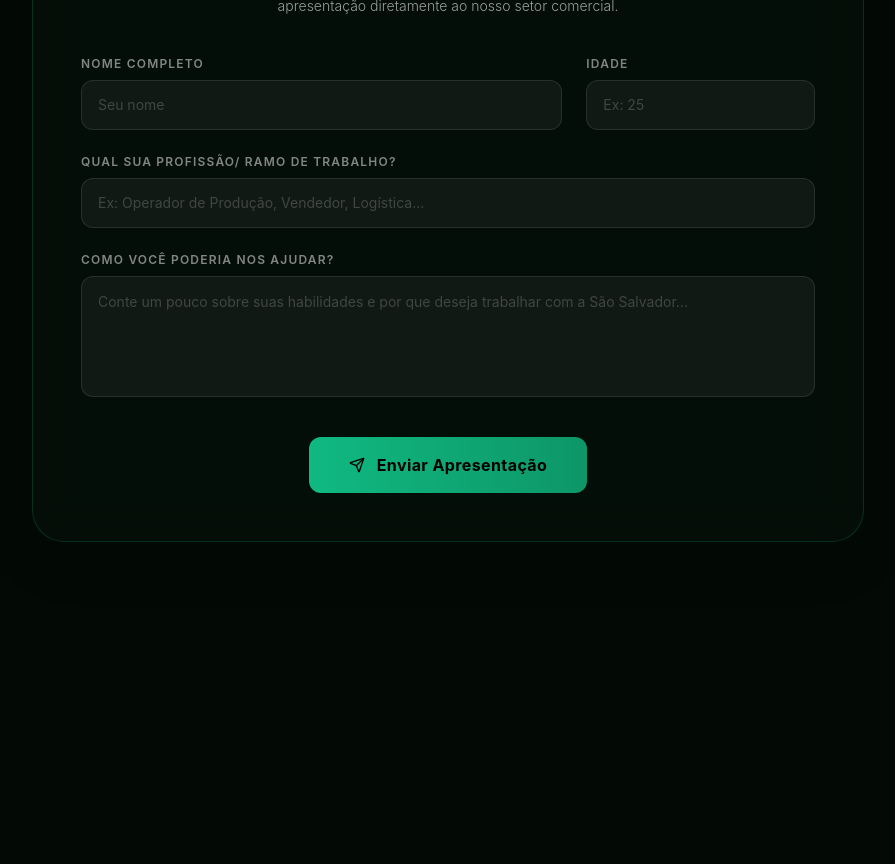
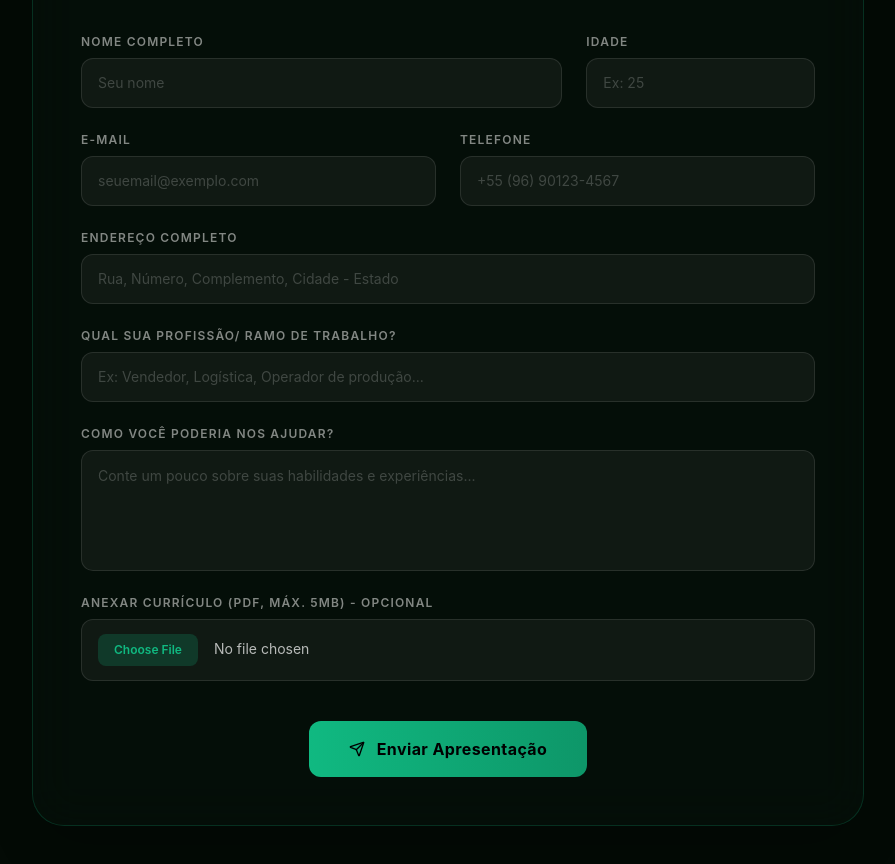
Before and after one commit to H41K3/saosalvador, a React (Vite) app: page / in a window 1280 px wide. Shown: the part 3700-4564 px from the top of the page, without its empty margins (192-1087 px from the left). Before the commit the page ends 4393 px from the top, so only its background shows below. Built offline with nearby package versions, Linux system fonts and the light colour scheme.

Commit message:
Melhorias

```diff
--- a/src/App.tsx
+++ b/src/App.tsx
@@ -1,4 +1,4 @@
-import { useState } from "react";
+import { useState, useRef } from "react";
 import {
   ShoppingBag,
   ArrowRight,
@@ -17,8 +17,17 @@ function App() {
   // Estados para armazenar os campos do formulário
   const [nome, setNome] = useState("");
   const [idade, setIdade] = useState("");
+  const [email, setEmail] = useState("");
+  const [telefone, setTelefone] = useState("");
+  const [endereco, setEndereco] = useState("");
   const [profissao, setProfissao] = useState("");
-  const [motivo, setMotivo] = useState("");
+  const [habilidades, setHabilidades] = useState(""); // Atualizado para Habilidades
+
+  // Estado para armazenar o arquivo do currículo
+  const [curriculo, setCurriculo] = useState<File | null>(null);
+
+  // Referência para limpar o input de arquivo depois de enviar
+  const fileInputRef = useRef<HTMLInputElement>(null);
 
   // Estados para o envio do e-mail direto
   const [isSubmitting, setIsSubmitting] = useState(false);
@@ -27,35 +36,55 @@ function App() {
   // Estado para controlar o menu mobile
   const [isMobileMenuOpen, setIsMobileMenuOpen] = useState(false);
 
-  // Função ATUALIZADA para envio direto pelo FormSubmit
+  // Função para processar o formulário e enviar pelo FormSubmit
   const handleFormSubmit = async (e: React.FormEvent) => {
     e.preventDefault();
     setIsSubmitting(true);
 
     try {
-      // Dispara os dados ocultamente para a API do FormSubmit
-      const response = await fetch("https://formsubmit.co/ajax/comercialssalvador@gmail.com", {
+      // Usamos FormData em vez de JSON para suportar o envio de arquivos reais
+      const formData = new FormData();
+      formData.append("_subject", `Novo Currículo - Trabalhe Conosco: ${nome}`);
+      formData.append("_captcha", "false"); // Evita que o FormSubmit peça verificação de robô
+      formData.append("Nome", nome);
+      formData.append("Idade", idade);
+      formData.append("E-mail", email);
+      formData.append("Telefone", telefone);
+      formData.append("Endereço", endereco);
+      formData.append("Profissão", profissao);
+      formData.append("Habilidades", habilidades);
+
+      // Anexa o currículo se a pessoa tiver selecionado um
+      if (curriculo) {
+        formData.append("Curriculo_Anexo", curriculo);
+      }
+
+      // Dispara os dados para a rota oficial (sem o /ajax/) para suportar arquivos, mas mantendo a tela estática
+      const response = await fetch(
+        "https://formsubmit.co/comercialssalvador@gmail.com",
+        {
           method: "POST",
           headers: {
-          "Content-Type": "application/json",
             Accept: "application/json",
           },
-        body: JSON.stringify({
-          _subject: `Novo Currículo - Trabalhe Conosco: ${nome}`, // Assunto do e-mail
-          Nome: nome,
-          Idade: idade,
-          Profissão: profissao,
-          Motivação: motivo,
-        }),
-      });
+          body: formData,
+        },
+      );
 
       if (response.ok) {
         setIsSuccess(true);
         // Limpa os campos após enviar
         setNome("");
         setIdade("");
+        setEmail("");
+        setTelefone("");
+        setEndereco("");
         setProfissao("");
-        setMotivo("");
+        setHabilidades("");
+        setCurriculo(null);
+        if (fileInputRef.current) {
+          fileInputRef.current.value = "";
+        }
       } else {
         alert("Ocorreu um erro ao enviar. Tente novamente mais tarde.");
       }
@@ -627,6 +656,53 @@ function App() {
                 </div>
               </div>
 
+              {/* Campo E-mail e Telefone */}
+              <div className="grid grid-cols-1 sm:grid-cols-2 gap-6">
+                <div className="flex flex-col gap-2">
+                  <label className="text-xs uppercase tracking-widest text-white/50 font-semibold">
+                    E-mail
+                  </label>
+                  <input
+                    type="email"
+                    required
+                    value={email}
+                    onChange={(e) => setEmail(e.target.value)}
+                    placeholder="seuemail@exemplo.com"
+                    className="w-full bg-white/5 border border-white/10 rounded-xl px-4 py-3.5 text-white placeholder-white/20 focus:outline-none focus:border-[#10B981]/50 focus:bg-white/10 transition-all text-sm"
+                  />
+                </div>
+                <div className="flex flex-col gap-2">
+                  <label className="text-xs uppercase tracking-widest text-white/50 font-semibold">
+                    Telefone
+                  </label>
+                  <input
+                    type="tel"
+                    required
+                    value={telefone}
+                    onChange={(e) =>
+                      setTelefone(e.target.value.replace(/[^\d+()\s-]/g, ""))
+                    }
+                    placeholder="+55 (96) 90123-4567"
+                    className="w-full bg-white/5 border border-white/10 rounded-xl px-4 py-3.5 text-white placeholder-white/20 focus:outline-none focus:border-[#10B981]/50 focus:bg-white/10 transition-all text-sm"
+                  />
+                </div>
+              </div>
+
+              {/* Campo Endereço */}
+              <div className="flex flex-col gap-2">
+                <label className="text-xs uppercase tracking-widest text-white/50 font-semibold">
+                  Endereço Completo
+                </label>
+                <input
+                  type="text"
+                  required
+                  value={endereco}
+                  onChange={(e) => setEndereco(e.target.value)}
+                  placeholder="Rua, Número, Complemento, Cidade - Estado"
+                  className="w-full bg-white/5 border border-white/10 rounded-xl px-4 py-3.5 text-white placeholder-white/20 focus:outline-none focus:border-[#10B981]/50 focus:bg-white/10 transition-all text-sm"
+                />
+              </div>
+
               {/* Campo Profissão */}
               <div className="flex flex-col gap-2">
                 <label className="text-xs uppercase tracking-widest text-white/50 font-semibold">
@@ -637,12 +713,12 @@ function App() {
                   required
                   value={profissao}
                   onChange={(e) => setProfissao(e.target.value)}
-                  placeholder="Ex: Operador de Produção, Vendedor, Logística..."
+                  placeholder="Ex: Vendedor, Logística, Operador de produção..."
                   className="w-full bg-white/5 border border-white/10 rounded-xl px-4 py-3.5 text-white placeholder-white/20 focus:outline-none focus:border-[#10B981]/50 focus:bg-white/10 transition-all text-sm"
                 />
               </div>
 
-              {/* Campo Motivação */}
+              {/* Campo Habilidades */}
               <div className="flex flex-col gap-2">
                 <label className="text-xs uppercase tracking-widest text-white/50 font-semibold">
                   Como você poderia nos ajudar?
@@ -650,10 +726,40 @@ function App() {
                 <textarea
                   required
                   rows={4}
-                  value={motivo}
-                  onChange={(e) => setMotivo(e.target.value)}
-                  placeholder="Conte um pouco sobre suas habilidades e por que deseja trabalhar com a São Salvador..."
+                  value={habilidades}
+                  onChange={(e) => setHabilidades(e.target.value)}
+                  placeholder="Conte um pouco sobre suas habilidades e experiências..."
                   className="w-full bg-white/5 border border-white/10 rounded-xl px-4 py-3.5 text-white placeholder-white/20 focus:outline-none focus:border-[#10B981]/50 focus:bg-white/10 transition-all text-sm resize-none leading-relaxed"
+                />
+              </div>
+
+              {/* Campo Currículo (PDF) */}
+              <div className="flex flex-col gap-2">
+                <label className="text-xs uppercase tracking-widest text-white/50 font-semibold">
+                  Anexar Currículo (PDF, máx. 5MB) - Opcional
+                </label>
+                <input
+                  type="file"
+                  accept=".pdf"
+                  ref={fileInputRef}
+                  onChange={(e) => {
+                    const file = e.target.files?.[0];
+                    if (file) {
+                      if (file.size > 5 * 1024 * 1024) {
+                        // 5MB em bytes
+                        alert(
+                          "O arquivo é muito grande. O tamanho máximo é 5MB.",
+                        );
+                        e.target.value = ""; // Reseta o input visualmente
+                        setCurriculo(null);
+                      } else {
+                        setCurriculo(file);
+                      }
+                    } else {
+                      setCurriculo(null);
+                    }
+                  }}
+                  className="w-full bg-white/5 border border-white/10 rounded-xl px-4 py-3.5 text-white/70 focus:outline-none focus:border-[#10B981]/50 focus:bg-white/10 transition-all text-sm file:mr-4 file:py-2 file:px-4 file:rounded-lg file:border-0 file:text-xs file:font-semibold file:bg-[#10B981]/20 file:text-[#10B981] hover:file:bg-[#10B981]/30 file:cursor-pointer cursor-pointer"
                 />
               </div>
 
```
Lines whose indentation alone changed are shown as unchanged.
